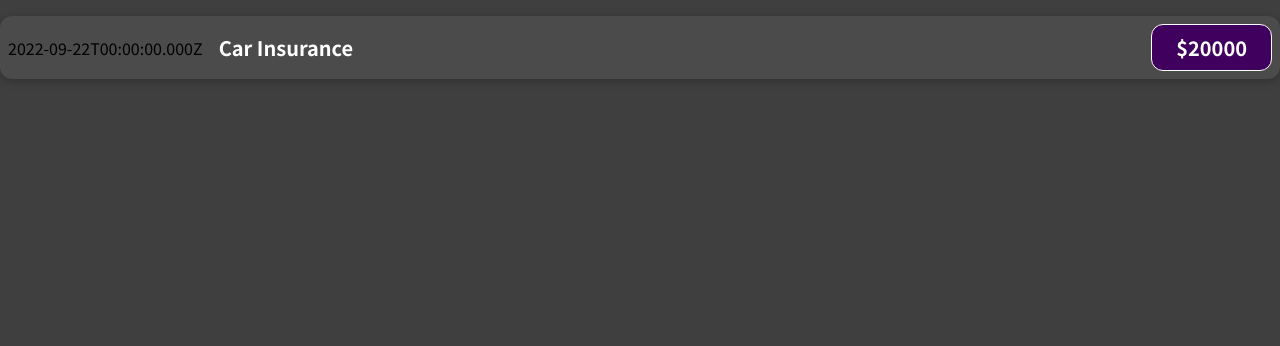
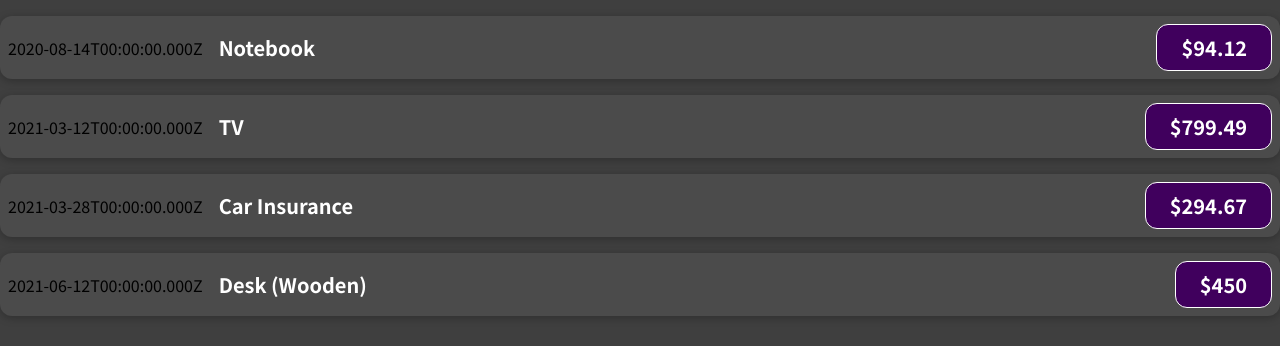
Before and after one commit to Meghna-gaya/expenses-tracker, a React (Create React App) app: page / in a window 1280 px wide. Shown: the top 346 px of the page. Built offline with nearby package versions, Linux system fonts and the light colour scheme.

Commit message:
[Meghna] Add. Passing Data via props

```diff
--- a/src/App.js
+++ b/src/App.js
@@ -1,9 +1,50 @@
 import ExpenseItem from "./components/ExpenseItem";
 
 function App() {
+  const expenses = [
+    {
+      id: 'e1',
+      title: 'Notebook',
+      amount: 94.12,
+      date: new Date(2020, 7, 14),
+    },
+    { id: 'e2', title: 'TV', amount: 799.49, date: new Date(2021, 2, 12) },
+    {
+      id: 'e3',
+      title: 'Car Insurance',
+      amount: 294.67,
+      date: new Date(2021, 2, 28),
+    },
+    {
+      id: 'e4',
+      title: 'Desk (Wooden)',
+      amount: 450,
+      date: new Date(2021, 5, 12),
+    },
+  ];
+
   return (
     <div>
-      <ExpenseItem />
+      <ExpenseItem
+        title={expenses[0].title}
+        amount={expenses[0].amount}
+        date={expenses[0].date}
+      ></ExpenseItem>
+      <ExpenseItem
+        title={expenses[1].title}
+        amount={expenses[1].amount}
+        date={expenses[1].date}
+      ></ExpenseItem>
+      <ExpenseItem
+        title={expenses[2].title}
+        amount={expenses[2].amount}
+        date={expenses[2].date}
+      ></ExpenseItem>
+      <ExpenseItem
+        title={expenses[3].title}
+        amount={expenses[3].amount}
+        date={expenses[3].date}
+      ></ExpenseItem>
     </div>
   );
 }
--- a/src/components/ExpenseItem.js
+++ b/src/components/ExpenseItem.js
@@ -1,16 +1,12 @@
 import "./ExpenseItem.css";
 
-function ExpenseItem() {
-    const expenseDate = new Date(2022, 8, 22);
-    const expenseTitle = 'Car Insurance';
-    const expenseAmount = 20000;
-
+function ExpenseItem(props) {
     return (
         <div className='expense-item'>
-            <div>{expenseDate.toISOString()}</div>
+            <div>{props.date.toISOString()}</div>
             <div className='expense-item__description'>
-                <h2>{expenseTitle}</h2>
-                <div className='expense-item__price'>${expenseAmount}</div>
+                <h2>{props.title}</h2>
+                <div className='expense-item__price'>${props.amount}</div>
             </div>
         </div>
     );
```
